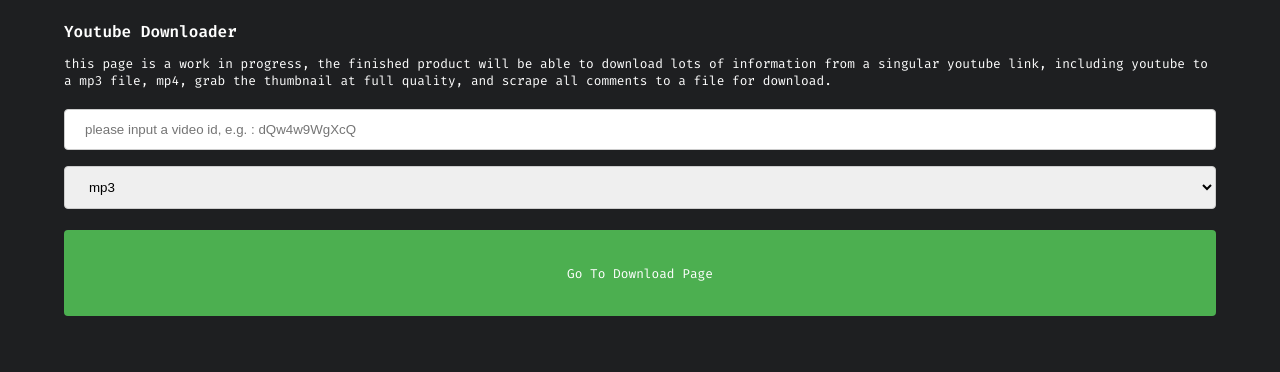
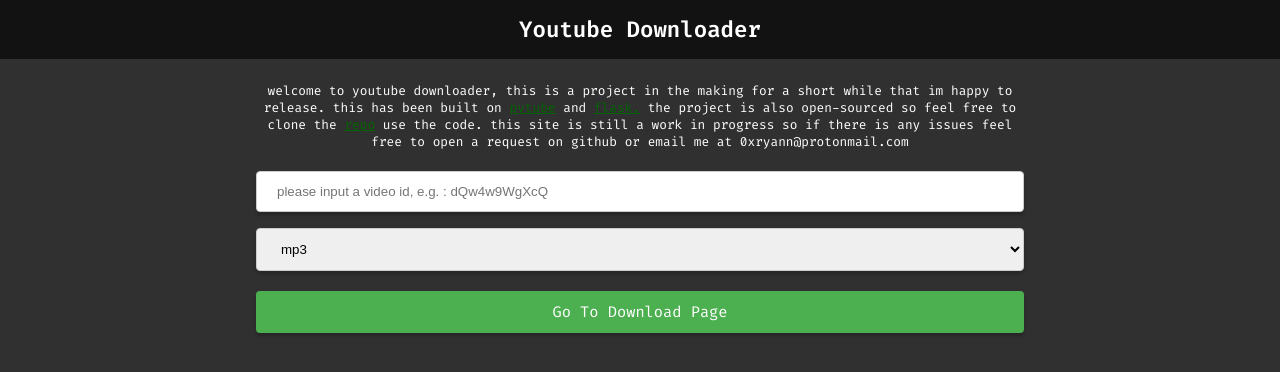
Before and after one commit to ryan-sheridan/youtube_downloader, a Flask app: page / in a window 1280 px wide. Shown: the top 372 px of the page. Run offline with Flask 2, Linux system fonts and the light colour scheme; some libraries are stand-ins or nearby versions.

Commit message:
Add files via upload

```diff
--- a/app.py
+++ b/app.py
@@ -3,6 +3,7 @@
 import os
 import time
 import hashlib
+import re
 
 app = Flask(__name__)
 
@@ -21,12 +22,25 @@
 def download_video(v_id, v_type):
 	from pytube import YouTube
 
+	try:
+		yt = YouTube('http://youtube.com/watch?v={}'.format(v_id))
+		error_code = 0
+	except pytube.exceptions.RegexMatchError:
+		error_code = 1
+		return 0, 0, 0, error_code
+
 	if v_type == 'mp4':
-		yt = YouTube('http://youtube.com/watch?v={}'.format(v_id))
-		video = yt.streams.get_highest_resolution().download('dl/')
+		try:
+			video = yt.streams.get_highest_resolution().download('dl/')
+		except pytube.exceptions.VideoUnavailable:
+			error_code = 3
+			return 0, 0, 0, error_code
 	if v_type == 'mp3':
-		yt = YouTube('http://youtube.com/watch?v={}'.format(v_id))
-		video = yt.streams.filter(only_audio=True).first().download('dl/')
+		try:
+			video = yt.streams.filter(only_audio=True).first().download('dl/')
+		except pytube.exceptions.VideoUnavailable:
+			error_code = 3
+			return 0, 0, 0, error_code
 
 	timestamp = str(time.time())
 
@@ -38,32 +52,51 @@
 	defaultFilePath = 'dl/' + yt.streams.get_highest_resolution().default_filename
 	os.rename(defaultFilePath, destinationFilePath)
 
-	return yt.title, filename, yt.thumbnail_url
+	return yt.title, filename, yt.thumbnail_url, error_code
 
 @app.route("/")
-def index(warningMessage=0):
-	# return index if no subdir is called
-	if warningMessage == 0:
-		warningMessage = ''
-	else:
-		warningMessage = 'There was an error with the link you entered, please check formatting and try again.'
-	return render_template('index.html', warningMessage=warningMessage)
+def index(errorCode=0):
+	if errorCode == 0:
+		warningStr = ''
+		return render_template('index.html')
+	if errorCode == 1:
+		warningStr = 'there has been a problem trying to process the video url/id, please check if the input is correct and try again.'
+		return warningStr + str(errorCode)
+	if errorCode == 2:
+		warningStr = 'please enter a video id or video url into the input box.'
+		return warningStr + str(errorCode)
+	if errorCode == 3:
+		warningStr = 'this video does not exist, please try again with a valid link.'
+		return warningStr + str(errorCode)
+	if errorCode == 4:
+		warningStr = 'please stop.'
+		return warningStr + str(errorCode)
 
-@app.route("/youtubedl//<v_type>")
+
+@app.route("/youtubedl/<v_type>")
 def throwNoLinkError(v_type):
-	return index(warningMessage=1)
+	return index(errorCode=2)
 
 @app.route("/youtubedl/<v_id>/<v_type>")
 def rd_download(v_id, v_type):
 	# if redirect to download page, get video id and type and call download function
-	title, filename, thumbnail_url = download_video(v_id, v_type)
-	filenames.append(filename)
-	print(filenames)
-	return render_template('youtubedl.html', filename=filename, title=title, v_type=v_type, thumbnail_url=thumbnail_url)
+	title, filename, thumbnail_url, error_code = download_video(v_id, v_type)
+
+	if error_code == 1:
+		return index(errorCode=error_code)
+	if error_code == 2:
+		return index(errorCode=error_code)
+	if error_code == 3:
+		return index(errorCode=error_code)
+	else:
+		return render_template('youtubedl.html', filename=filename,
+												 title=title,
+												 v_type=v_type,
+												 thumbnail_url=thumbnail_url,
+												 error_code=error_code)
 
 @app.route("/d/<filename>")
 def download_file(filename):
-	filenames.remove(filename)
 	try:
 		path = 'dl/' + filename
 		return send_file(path)
--- a/static/script.js
+++ b/static/script.js
@@ -1,5 +1,33 @@
+function returnHome(){
+	window.location.href = "/";
+}
+
+function createWarningMessage(warningMessage){
+	var warningElement = document.getElementById("warningElement");
+	warningElement.innerHTML = warningMessage
+}
+
 function redirectToSite(){
 	const videoId = document.getElementById('videoidbox').value;
 	const videoType = document.getElementById('videotype').value;
-	window.location.href = "/youtubedl/" + videoId + "/" + videoType;
+	let xhr = new XMLHttpRequest();
+	xhr.open('get', '/youtubedl/' + videoId + '/' + videoType);
+	xhr.send();
+
+	xhr.onload = function() {
+		if (xhr.response[0] == 0){
+			document.write('')
+			document.write(xhr.response.substring(1))
+		} else {
+			createWarningMessage(xhr.response.slice(0, -1))
+		}
+		console.log(xhr.response)
+	};
+
 }
+
+async function value(){
+	const fpPromise = import('https://openfpcdn.io/fingerprintjs/v3').then(FingerprintJS => FingerprintJS.load())
+	const a = await fpPromise.then(fp => fp.get()).then(result => {return result.visitorId})
+	console.log(a)
+}
--- a/static/style.css
+++ b/static/style.css
@@ -7,18 +7,36 @@
   border-radius: 4px;
   padding-top: 3%;
   padding-bottom: 3%;
+  font-size: 120%;
+  box-shadow: 0 3px 3px rgba(0,0,0,0.2);
+}
+
+.input {
+	box-shadow: 0 3px 3px rgba(0,0,0,0.2);
+}
+
+.select {
+	box-shadow: 0 3px 3px rgba(0,0,0,0.2);
 }
 
 p {
 	color: #ffffff;
 	font-family: 'Fira Code', monospace;
 	font-size: 80% !important;
+	text-align: center;
 }
 
 h1 {
 	color: #ffffff;
 	font-family: 'Fira Code', monospace;
-	font-size: 100% !important;
+	font-size: 140% !important;
+	text-align: center;
+}
+
+.h1top {
+	background-color: #121212;
+	overflow: hidden;
+	margin: 0;
 }
 
 .downloadLink:hover {
@@ -26,7 +44,7 @@
 }
 
 body {
-	background-color: #1E1F21;
+	background-color: #303030;
 	color: #ffffff;
 	font-family: 'Fira Code', monospace;
 	margin: 0;
@@ -69,7 +87,7 @@
 }
 
 .navBar a {
-  float: left;
+  float: middle;
   color: #f2f2f2;
   text-align: center;
   padding: 14px 16px;
--- a/templates/404.html
+++ b/templates/404.html
@@ -9,6 +9,9 @@
     <link href="https://fonts.googleapis.com/css?family=Fira+Code:400,600&amp;display=swap" rel="stylesheet">
   </head>
   <body>
+    <div class="h1top">
+      <h1 onclick='return returnHome()'>Youtube Downloader</h1>
+    </div>
     <div class="center">
       <h1>404</h1>
       </p><p style='color: #999999;'>this page does not exist. please check spelling and try again, or return <a style="color: #006600;" href="/">home</a></p>
--- a/templates/index.html
+++ b/templates/index.html
@@ -3,17 +3,21 @@
   <head>
     <meta charset="utf-8">
     <meta name="viewport" content="width=device-width,height=device-height,initial-scale=1.0"/>
-    <title>youtubedl</title>
+    <script src='https://cdnjs.cloudflare.com/ajax/libs/fingerprintjs2/2.1.5/fingerprint2.min.js'></script>
+    <script src="https://ajax.googleapis.com/ajax/libs/jquery/3.3.1/jquery.min.js"></script>
+    <title>YouTube DL</title>
     <link rel= "stylesheet" type= "text/css" href= "{{ url_for('static',filename='style.css') }}">
     <script src="{{url_for('static', filename='script.js')}}"></script>
     <link href="https://fonts.googleapis.com/css?family=Fira+Code:400,600&amp;display=swap" rel="stylesheet">
   </head>
   <body>
+    <div class="h1top">
+      <h1 onclick='return returnHome()'>Youtube Downloader</h1>
+    </div>
   	<div class="center">
-  		<h1>Youtube Downloader</h1>
-  		<p>this page is a work in progress, the finished product will be able to download lots of information from a singular youtube link, including youtube to a mp3 file, mp4, grab the thumbnail at full quality, and scrape all comments to a file for download.<br></p><p style='color: red;'>{{ warningMessage }}</p>
-  		<input id="videoidbox" type="text" placeholder="please input a video id, e.g. : dQw4w9WgXcQ"></input>
-      <select id="videotype">
+  		<p>welcome to youtube downloader, this is a project in the making for a short while that im happy to release. this has been built on <a style="color: #006600;" href="https://github.com/pytube/pytube">pytube</a> and <a style="color: #006600;" href="https://flask.palletsprojects.com/en/2.1.x/">flask.</a> the project is also open-sourced so feel free to clone the <a style="color: #006600;" href="https://github.com/ryan-sheridan/youtube_downloader">repo</a> use the code. this site is still a work in progress so if there is any issues feel free to open a request on github or email me at 0xryann@protonmail.com</p><p style='color: red;' id='warningElement'></p>
+  		<input class="input" id="videoidbox" type="text" placeholder="please input a video id, e.g. : dQw4w9WgXcQ"></input>
+      <select class="select" id="videotype">
                   <option value="mp3">mp3</option>
                   <option value="mp4">mp4</option>
       </select>
@@ -22,4 +26,16 @@
       </p>
   	</div>
   </body>
+  <script>
+    if(screen.width >= 768){
+      const centerDivWidth = document.getElementsByClassName("center");
+      const centerDiv = centerDivWidth[0]
+      centerDiv.style.width = '60%'
+
+      const bgbOrig = document.getElementsByClassName("downloadLink");
+      const bgb = bgbOrig[0]
+      bgb.style.paddingTop = '1.4%'
+      bgb.style.paddingBottom = '1.4%'
+    }
+  </script>
 </html>
```
Also changed, not shown: templates/youtubedl.html (+21 -5 lines).
